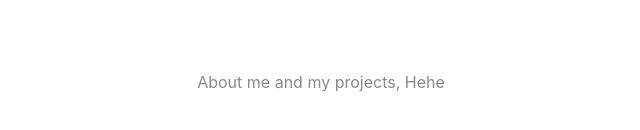
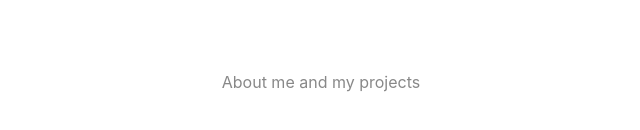
Before and after one commit to abhiramsreekumar/portfolio-website-windows98, a React (Vite) app: page / in a window 1280 px wide. Shown: the part 412-542 px from the top of the page, without its empty margins (319-959 px from the left). Built offline with nearby package versions, Linux system fonts and the light colour scheme.

Commit message:
Update App.tsx

```diff
--- a/src/App.tsx
+++ b/src/App.tsx
@@ -15,7 +15,7 @@ function App() {
 
       </div>
       <p className="read-the-docs">
-        About me and my projects, Hehe
+        About me and my projects
       </p>
     </>
   )
```
